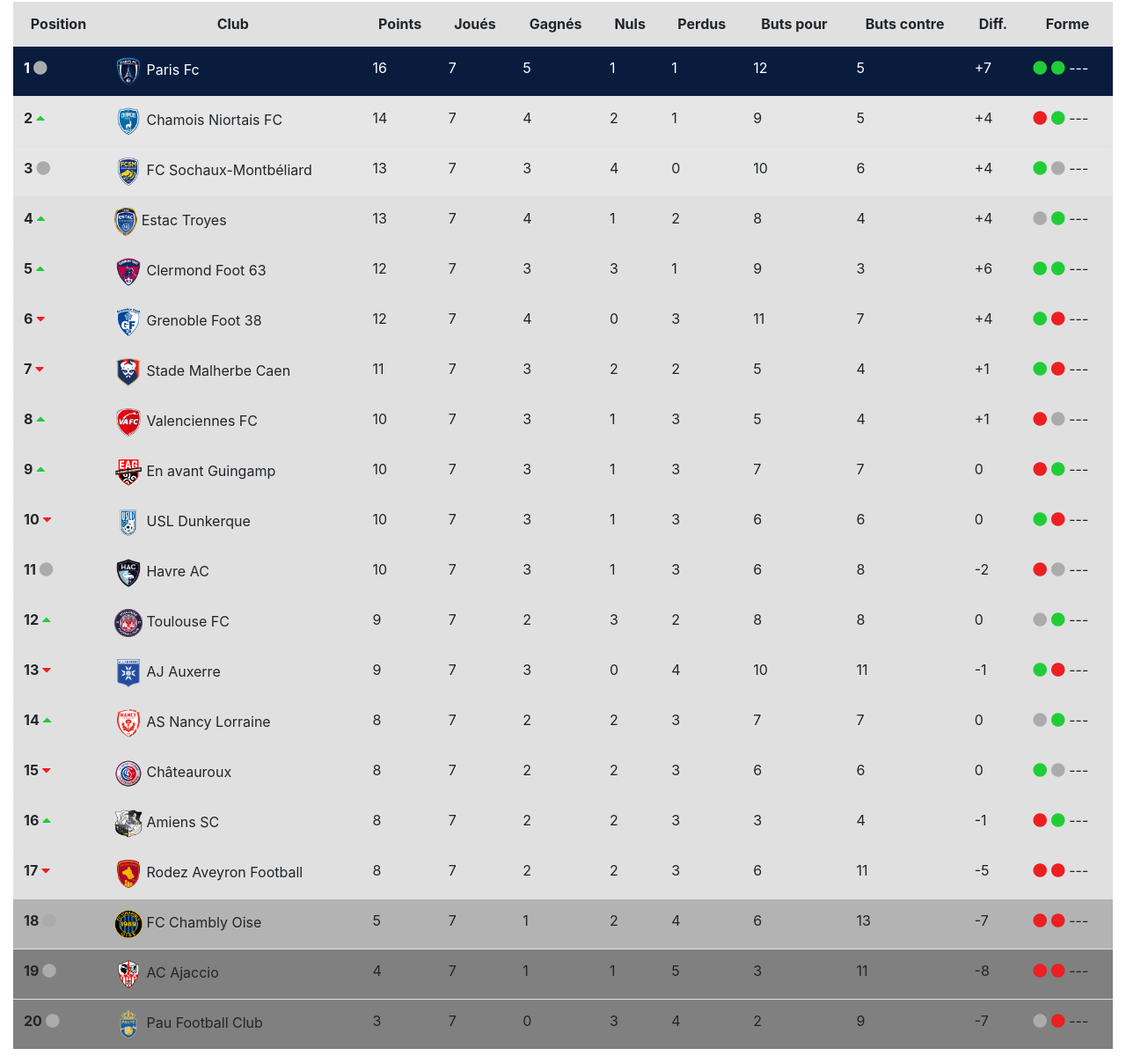
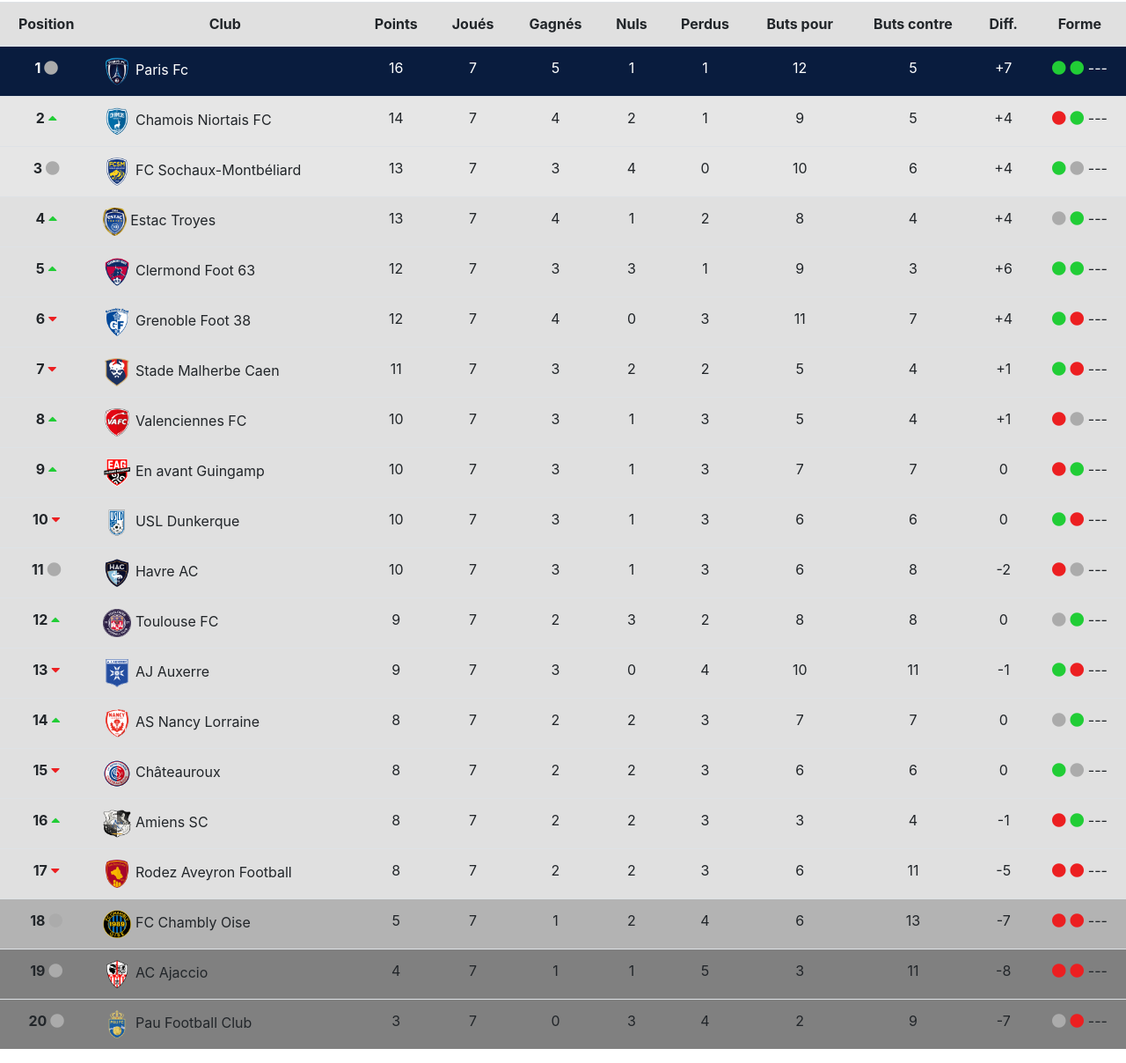
Before and after one commit to Celine-Chan/Ligue2, a plain HTML site: page index.html in a window 1280 px wide. Shown: the part 54-1262 px from the top of the page at 88% size. Drawn offline with nearby package versions, Linux system fonts and the light colour scheme.

Commit message:
modif ok

```diff
--- a/index.html
+++ b/index.html
@@ -13,7 +13,7 @@
 </head>
 
 <body>
-    <div class="container-fluid">
+    <div class="table-responsive">
 
         <h1><i class="far fa-angle-left"></i> JOURNÉE 8 <i class="far fa-angle-right"></i></h1>
 
@@ -36,10 +36,10 @@
                 </tr>
             </thead>
 
-            <tbody>
+            <tbody class="text-center">
                 <tr class="firstLine">
                     <th scope="row">1 <i class="fas fa-circle icon-grey"></i></th>
-                    <td><img src="assets/img/paris.png" class="logo"> Paris Fc</td>
+                    <td class="text-left"><img src="assets/img/paris.png" class="logo"> Paris Fc</td>
                     <td>16</td>
                     <td>7</td>
                     <td>5</td>
@@ -52,7 +52,7 @@
                 </tr>
                 <tr class="greyLight">
                     <th scope="row">2 <i class="fas fa-caret-up green-color"></i></th>
-                    <td><img src="assets/img/chamois.png" class="logo"> Chamois Niortais FC</td>
+                    <td class="text-left"><img src="assets/img/chamois.png" class="logo"> Chamois Niortais FC</td>
                     <td>14</td>
                     <td>7</td>
                     <td>4</td>
@@ -65,7 +65,7 @@
                 </tr>
                 <tr class="greyLight">
                     <th scope="row">3 <i class="fas fa-circle icon-grey"></i></th>
-                    <td><img src="assets/img/sochaux.png" class="logo"> FC Sochaux-Montbéliard</td>
+                    <td class="text-left"><img src="assets/img/sochaux.png" class="logo"> FC Sochaux-Montbéliard</td>
                     <td>13</td>
                     <td>7</td>
                     <td>3</td>
@@ -78,7 +78,7 @@
                 </tr>
                 <tr class="greyColor">
                     <th scope="row">4 <i class="fas fa-caret-up green-color"></i></th>
-                    <td><img src="assets/img/troyes.png" class="logo"> Estac Troyes</td>
+                    <td class="text-left"><img src="assets/img/troyes.png" class="logo"> Estac Troyes</td>
                     <td>13</td>
                     <td>7</td>
                     <td>4</td>
@@ -91,7 +91,7 @@
                 </tr>
                 <tr class="greyColor">
                     <th scope="row">5 <i class="fas fa-caret-up green-color"></i></th>
-                    <td><img src="assets/img/clermont.png" class="logo"> Clermond Foot 63</td>
+                    <td class="text-left"><img src="assets/img/clermont.png" class="logo"> Clermond Foot 63</td>
                     <td>12</td>
                     <td>7</td>
                     <td>3</td>
@@ -104,7 +104,7 @@
                 </tr>
                 <tr class="greyColor">
                     <th scope="row">6 <i class="fas fa-caret-down red-color"></i></th>
-                    <td><img src="assets/img/grenoble.png" class="logo"> Grenoble Foot 38</td>
+                    <td class="text-left"><img src="assets/img/grenoble.png" class="logo"> Grenoble Foot 38</td>
                     <td>12</td>
                     <td>7</td>
                     <td>4</td>
@@ -117,7 +117,7 @@
                 </tr>
                 <tr class="greyColor">
                     <th scope="row">7 <i class="fas fa-caret-down red-color"></i></th>
-                    <td><img src="assets/img/caen.png" class="logo"> Stade Malherbe Caen</td>
+                    <td class="text-left"><img src="assets/img/caen.png" class="logo"> Stade Malherbe Caen</td>
                     <td>11</td>
                     <td>7</td>
                     <td>3</td>
@@ -130,7 +130,7 @@
                 </tr>
                 <tr class="greyColor">
                     <th scope="row">8 <i class="fas fa-caret-up green-color"></i></th>
-                    <td><img src="assets/img/valenciennes.png" class="logo"> Valenciennes FC</td>
+                    <td class="text-left"><img src="assets/img/valenciennes.png" class="logo"> Valenciennes FC</td>
                     <td>10</td>
                     <td>7</td>
                     <td>3</td>
@@ -143,7 +143,7 @@
                 </tr>
                 <tr class="greyColor">
                     <th scope="row">9 <i class="fas fa-caret-up green-color"></i></th>
-                    <td><img src="assets/img/guingamp.png" class="logo"> En avant Guingamp</td>
+                    <td class="text-left"><img src="assets/img/guingamp.png" class="logo"> En avant Guingamp</td>
                     <td>10</td>
                     <td>7</td>
                     <td>3</td>
@@ -156,7 +156,7 @@
                 </tr>
                 <tr class="greyColor">
                     <th scope="row">10 <i class="fas fa-caret-down red-color"></i></th>
-                    <td><img src="assets/img/dunkerque.png" class="logo"> USL Dunkerque</td>
+                    <td class="text-left"><img src="assets/img/dunkerque.png" class="logo"> USL Dunkerque</td>
                     <td>10</td>
                     <td>7</td>
                     <td>3</td>
@@ -169,7 +169,7 @@
                 </tr>
                 <tr class="greyColor">
                     <th scope="row">11 <i class="fas fa-circle icon-grey"></i></th>
-                    <td><img src="assets/img/lehavre.png" class="logo"> Havre AC</td>
+                    <td class="text-left"><img src="assets/img/lehavre.png" class="logo"> Havre AC</td>
                     <td>10</td>
                     <td>7</td>
                     <td>3</td>
@@ -182,7 +182,7 @@
                 </tr>
                 <tr class="greyColor">
                     <th scope="row">12 <i class="fas fa-caret-up green-color"></i></th>
-                    <td><img src="assets/img/toulouse.png" class="logo"> Toulouse FC</td>
+                    <td class="text-left"><img src="assets/img/toulouse.png" class="logo"> Toulouse FC</td>
                     <td>9</th>
                     <td>7</td>
                     <td>2</td>
@@ -195,7 +195,7 @@
                 </tr>
                 <tr class="greyColor">
                     <th scope="row">13 <i class="fas fa-caret-down red-color"></i></th>
-                    <td><img src="assets/img/auxerre.png" class="logo"> AJ Auxerre</td>
+                    <td class="text-left"><img src="assets/img/auxerre.png" class="logo"> AJ Auxerre</td>
                     <td>9</td>
                     <td>7</td>
                     <td>3</td>
@@ -208,7 +208,7 @@
                 </tr>
                 <tr class="greyColor">
                     <th scope="row">14 <i class="fas fa-caret-up green-color"></i></th>
-                    <td><img src="assets/img/nancy.png" class="logo"> AS Nancy Lorraine</td>
+                    <td class="text-left"><img src="assets/img/nancy.png" class="logo"> AS Nancy Lorraine</td>
                     <td>8</td>
                     <td>7</td>
                     <td>2</td>
@@ -221,7 +221,7 @@
                 </tr>
                 <tr class="greyColor">
                     <th scope="row">15 <i class="fas fa-caret-down red-color"></i></th>
-                    <td><img src="assets/img/chateauroux.png" class="logo"> Châteauroux</td>
+                    <td class="text-left"><img src="assets/img/chateauroux.png" class="logo"> Châteauroux</td>
                     <td>8</td>
                     <td>7</td>
                     <td>2</td>
@@ -234,7 +234,7 @@
                 </tr>
                 <tr class="greyColor">
                     <th scope="row">16 <i class="fas fa-caret-up green-color"></i></th>
-                    <td><img src="assets/img/amiens.png" class="logo"> Amiens SC</td>
+                    <td class="text-left"><img src="assets/img/amiens.png" class="logo"> Amiens SC</td>
                     <td>8</td>
                     <td>7</td>
                     <td>2</td>
@@ -247,7 +247,7 @@
                 </tr>
                 <tr class="greyColor">
                     <th scope="row">17 <i class="fas fa-caret-down red-color"></i></th>
-                    <td><img src="assets/img/rodez.png" class="logo"> Rodez Aveyron Football</td>
+                    <td class="text-left"><img src="assets/img/rodez.png" class="logo"> Rodez Aveyron Football</td>
                     <td>8</td>
                     <td>7</td>
                     <td>2</td>
@@ -260,7 +260,7 @@
                 </tr>
                 <tr class="mediumGrey">
                     <th scope="row">18 <i class="fas fa-circle icon-grey"></i></th>
-                    <td><img src="assets/img/chambly.png" class="logo"> FC Chambly Oise</td>
+                    <td class="text-left"><img src="assets/img/chambly.png" class="logo"> FC Chambly Oise</td>
                     <td>5</td>
                     <td>7</td>
                     <td>1</td>
@@ -273,7 +273,7 @@
                 </tr>
                 <tr class="darkGrey">
                     <th scope="row">19 <i class="fas fa-circle icon-grey"></i></th>
-                    <td><img src="assets/img/ajaccio.png" class="logo"> AC Ajaccio</td>
+                    <td class="text-left"><img src="assets/img/ajaccio.png" class="logo"> AC Ajaccio</td>
                     <td>4</td>
                     <td>7</td>
                     <td>1</td>
@@ -286,7 +286,7 @@
                 </tr>
                 <tr class="darkGrey">
                     <th scope="row">20 <i class="fas fa-circle icon-grey"></i></th>
-                    <td><img src="assets/img/pau.png" class="logo"> Pau Football Club</td>
+                    <td class="text-left"><img src="assets/img/pau.png" class="logo"> Pau Football Club</td>
                     <td>3</td>
                     <td>7</td>
                     <td>0</td>
```
